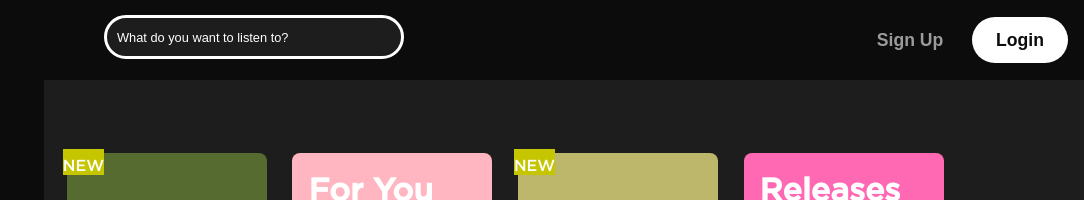
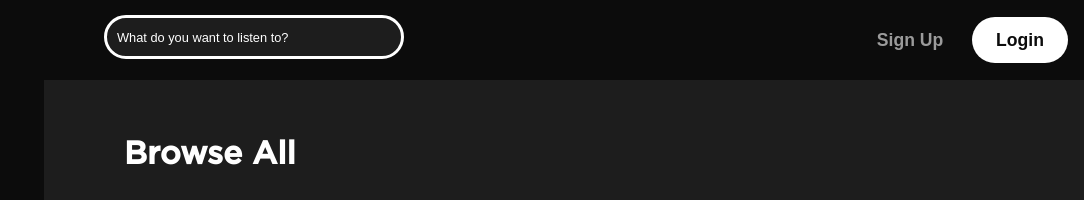
Before and after one commit to andreahauberg/spotify_redesign, an Astro site: page /search in a window 1280 px wide. Shown: the top 200 px of the page, 196-1280 px from the left. Built offline with nearby package versions, Linux system fonts and the light colour scheme; Astro itself is replaced by a stand-in of ours.

Commit message:
browse all h1

```diff
--- a/src/pages/search.astro
+++ b/src/pages/search.astro
@@ -7,6 +7,7 @@ import CategoryCard from "../components/CategoryCard.astro";
 
 <MainLayout title="Search">
   <input type="text" placeholder="What do you want to listen to?" />
+  <h1>Browse All</h1>
   <section class="search">
     <CategoryCard
       isNew={isNewCategory}
@@ -75,7 +76,7 @@ import CategoryCard from "../components/CategoryCard.astro";
   }
 
   .search {
-    margin-top: 15vh;
+    /* margin-top: 15vh; */
     margin-bottom: 15vh;
   }
   input[type="text"] {
@@ -102,4 +103,10 @@ import CategoryCard from "../components/CategoryCard.astro";
   input:focus {
     outline: none;
   }
+
+  h1 {
+    margin-top: 15vh;
+    margin-left: 40vh;
+    color: var(--text-primary);
+  }
 </style>
```
